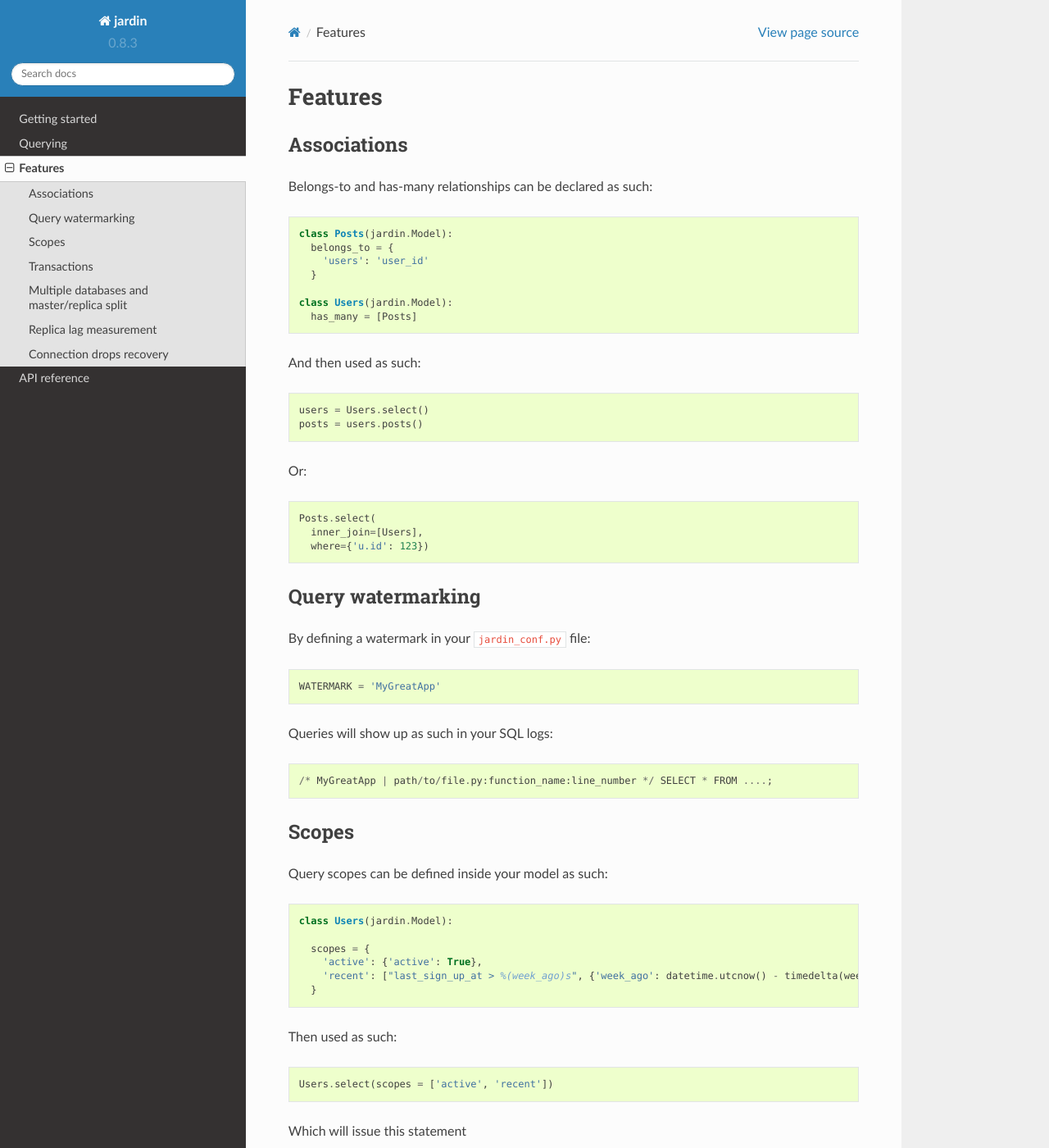
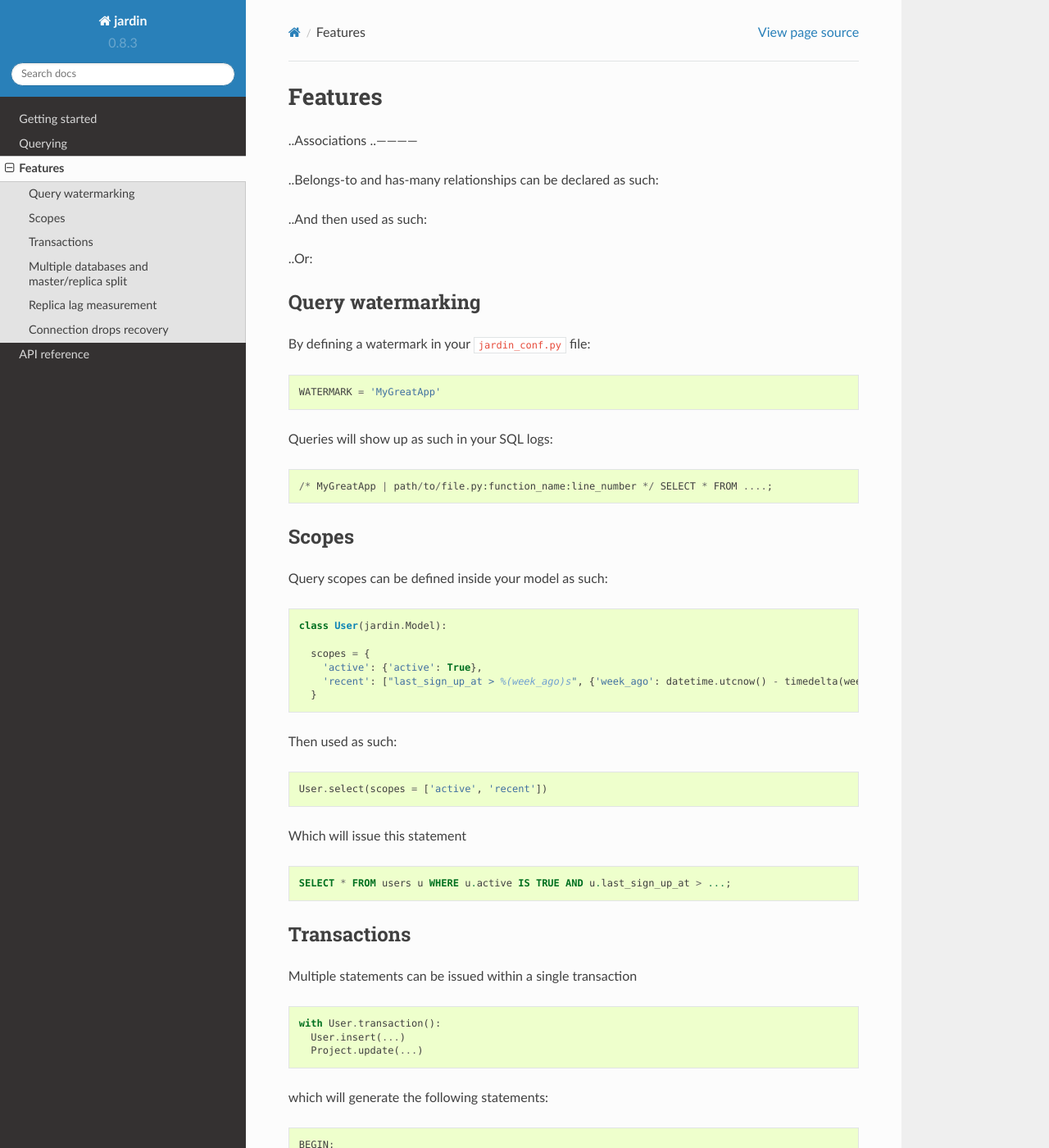
Before and after one commit to instacart/jardin-archived, a Sphinx documentation site: the page built from docs/features.rst, in a window 1280 px wide and 1400 px high. Shown: the whole window at 82% size. Built offline with Sphinx 7.4.7 and the Read the Docs theme 2.0.0, drawn with Linux system fonts in a browser that asks for light colours; some of the changed text lies outside the part shown.

Commit message:
Documentation for new version

```diff
--- a/docs/api_reference.rst
+++ b/docs/api_reference.rst
@@ -4,4 +4,4 @@
 .. toctree::
 
    jardin_model
-   jardin_record
+   jardin_collection
--- a/docs/features.rst
+++ b/docs/features.rst
@@ -1,29 +1,29 @@
 Features
 ========
 
-Associations
-------------
+..Associations
+..------------
 
-Belongs-to and has-many relationships can be declared as such::
+..Belongs-to and has-many relationships can be declared as such:
 
-  class Posts(jardin.Model):
-    belongs_to = {
-      'users': 'user_id'
-    }
+..  class Posts(jardin.Model):
+..    belongs_to = {
+..      'users': 'user_id'
+..    }
 
-  class Users(jardin.Model):
-    has_many = [Posts]
+..  class Users(jardin.Model):
+..    has_many = [Posts]
 
-And then used as such::
+..And then used as such:
 
-  users = Users.select()
-  posts = users.posts()
+..  users = Users.select()
+..  posts = users.posts()
 
-Or::
+..Or:
 
-  Posts.select(
-    inner_join=[Users],
-    where={'u.id': 123})
+..  Posts.select(
+..    inner_join=[Users],
+..    where={'u.id': 123})
 
 Query watermarking
 ------------------
@@ -41,7 +41,7 @@
 
 Query scopes can be defined inside your model as such::
 
-  class Users(jardin.Model):
+  class User(jardin.Model):
 
     scopes = {
       'active': {'active': True},
@@ -50,7 +50,7 @@
 
 Then used as such::
 
-  Users.select(scopes = ['active', 'recent'])
+  User.select(scopes = ['active', 'recent'])
 
 Which will issue this statement
 
@@ -65,9 +65,9 @@
 
 .. code-block:: python
 
-  with Users.transaction():
-    Users.insert(...)
-    Projects.update(...)
+  with User.transaction():
+    User.insert(...)
+    Project.update(...)
 
 which will generate the following statements::
 
@@ -98,9 +98,9 @@
   class Db2Model(jardin.Model):
     db_name = {'master': 'my_second_db', 'replica': 'my_second_db_replica'}
 
-  class Users(Db1Model): pass
+  class User(Db1Model): pass
 
-  class Projects(Db2Model): pass
+  class Project(Db2Model): pass
 
 
 Replica lag measurement
--- a/docs/getting_started.rst
+++ b/docs/getting_started.rst
@@ -40,13 +40,13 @@
   # app.py
   import jardin
 
-  class Users(jardin.Model):
+  class User(jardin.Model):
     db_names = {'master': 'my_master_database', 'replica': 'my_replica_database'}
 
 In the console::
 
-  >>> from app import Users
-  >>> users = Users.last(4)
+  >>> from app import User
+  >>> users = User.last(4)
   # /* My Great App */ SELECT * FROM users ORDER BY u.created_at DESC LIMIT 4;
   >>> users
   id   name    email              ...
@@ -60,5 +60,5 @@
   >>> import pandas
   >>> isinstance(users, pandas.DataFrame)
   True
-  >>> isinstance(users, jardin.Model)
+  >>> isinstance(users, jardin.Collection)
   True
--- a/docs/jardin_record.rst
+++ b/docs/jardin_collection.rst
@@ -1,5 +1,5 @@
 jardin.Record
 =============
 
-.. autoclass:: jardin.Record
+.. autoclass:: jardin.Collection
    :members:
```
Also changed, not shown: docs/querying.rst (+12 -30 lines), 1 other file.
